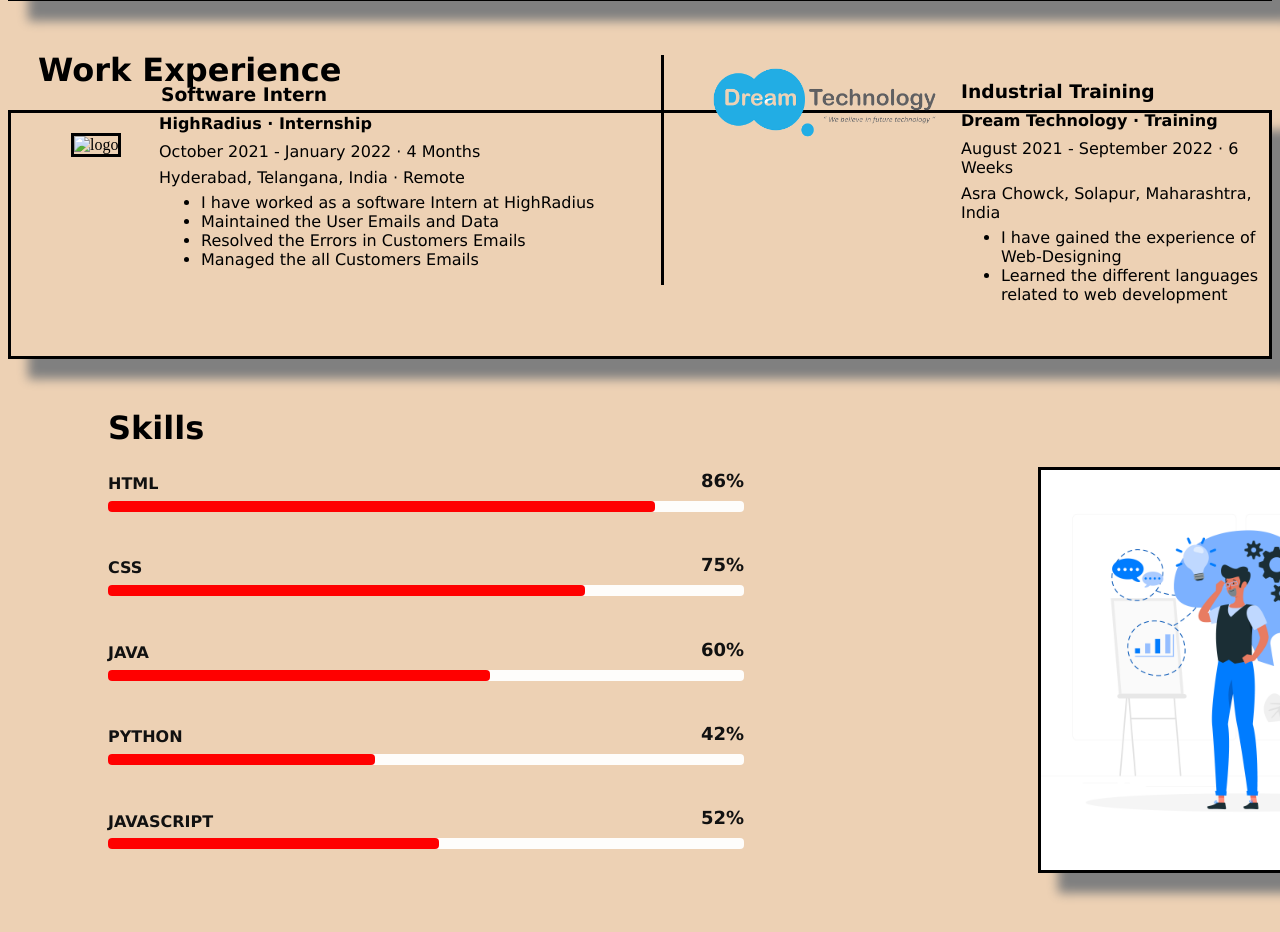
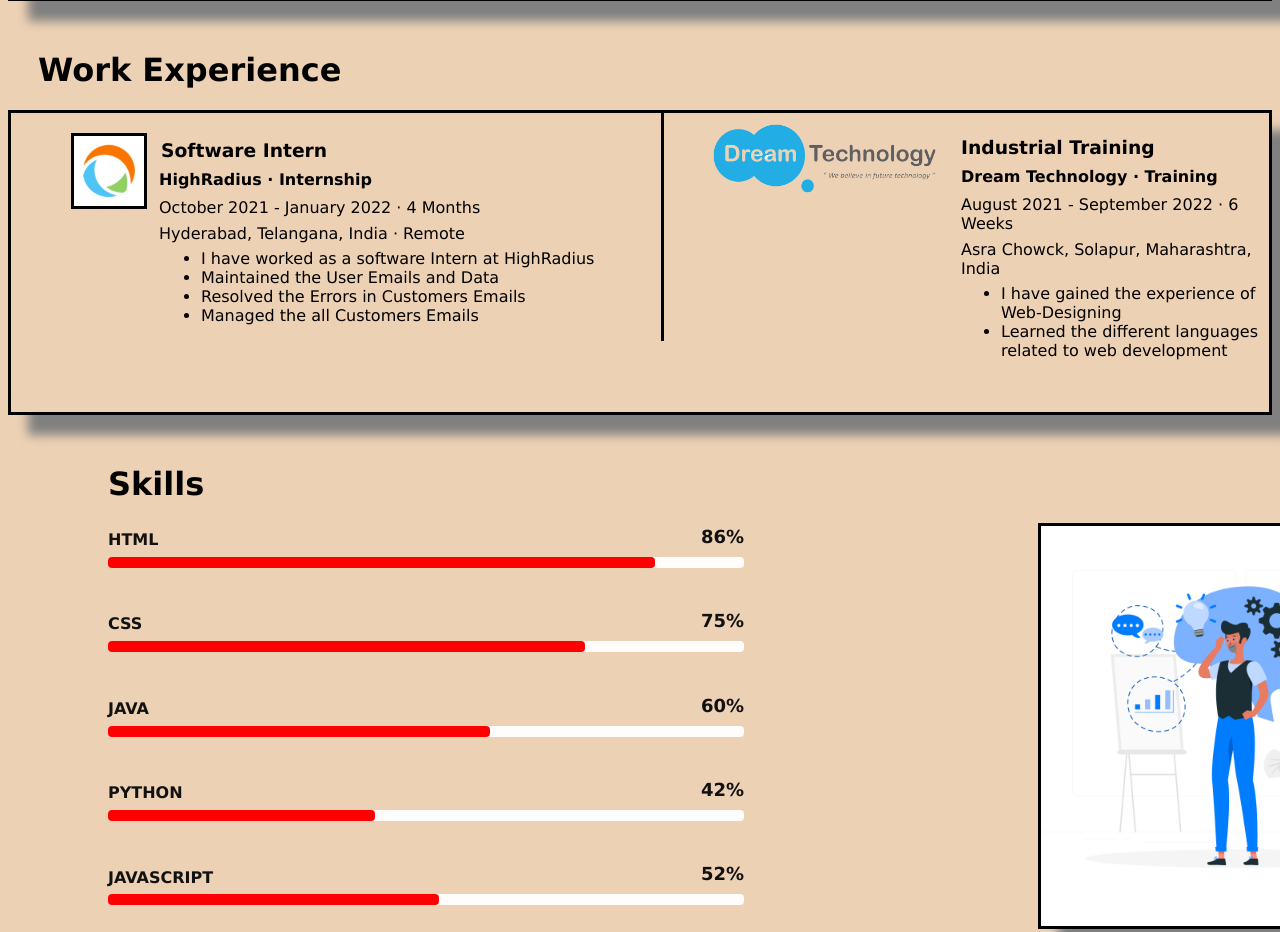
Before and after one commit to Nishantwale/Personal-Resume, a plain HTML site: page index.html in a window 1280 px wide. Shown: the part 866-1798 px from the top of the page. Drawn offline with Linux system fonts and the light colour scheme.

Commit message:
Initial Commit

```diff
--- a/index.html
+++ b/index.html
@@ -205,7 +205,7 @@
 
     <h1 style="font-family: Verdana, Geneva, Tahoma, sans-serif;margin-left: 30px; margin-top: 50px;">Work Experience</h1>
     <div class="border">
-    <img src="../Resume/assets/images/highradius.jpeg" style="width: 70px; margin-left: 60px; margin-top: 20px;border: 3px solid black;" alt="logo">
+    <img src="../Personal-Resume/assets/images/highradius.jpeg" style="width: 70px; margin-left: 60px; margin-top: 20px;border: 3px solid black;" alt="logo">
     <h3 style="font-family: Verdana, Geneva, Tahoma, sans-serif;margin-left: 150px;margin-top: -73px;">Software Intern</h3>
     <h4 style="font-family: Verdana, Geneva, Tahoma, sans-serif;margin-left: 148px; margin-top: -10px;">HighRadius · Internship</h4>
     <p style="font-family: Verdana, Geneva, Tahoma, sans-serif;margin-left: 148px; margin-top: -12px;">October 2021 - January 2022 · 4 Months</p>
```
